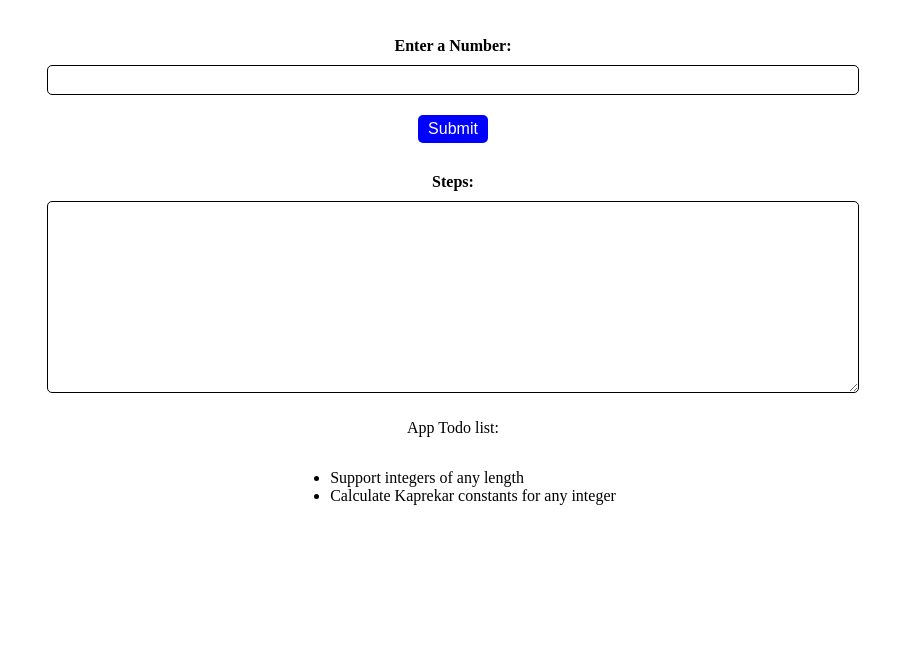
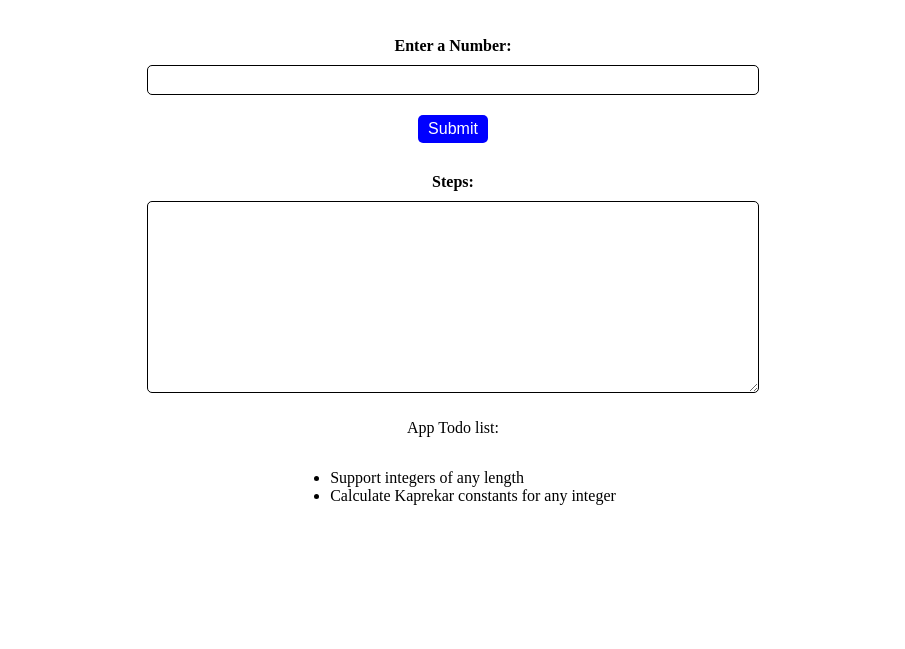
Before and after one commit to ashmystic/kaprekar-operation, a plain HTML site: page index.html in a window 1280 px wide. Shown: the part 151-800 px from the top of the page, without its empty margins (187-1092 px from the left). Drawn offline with Linux system fonts and the light colour scheme.

Commit message:
Make row items thinner

```diff
--- a/style.css
+++ b/style.css
@@ -39,8 +39,8 @@ button {
 }
 
 .row-item {
-  width: 90%;
-  max-width: 800px;
+  width: 600px;
+  max-width: 600px;
 }
 
 .info-block {
```
